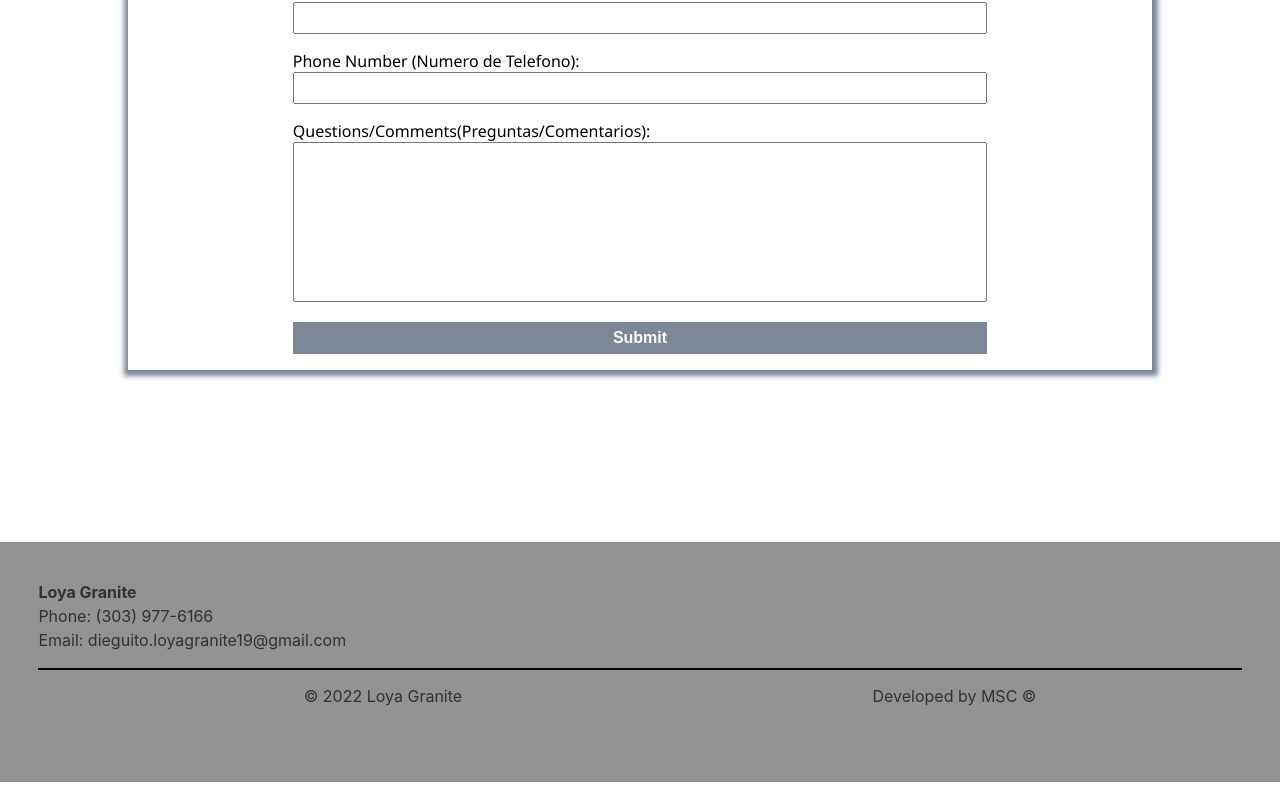
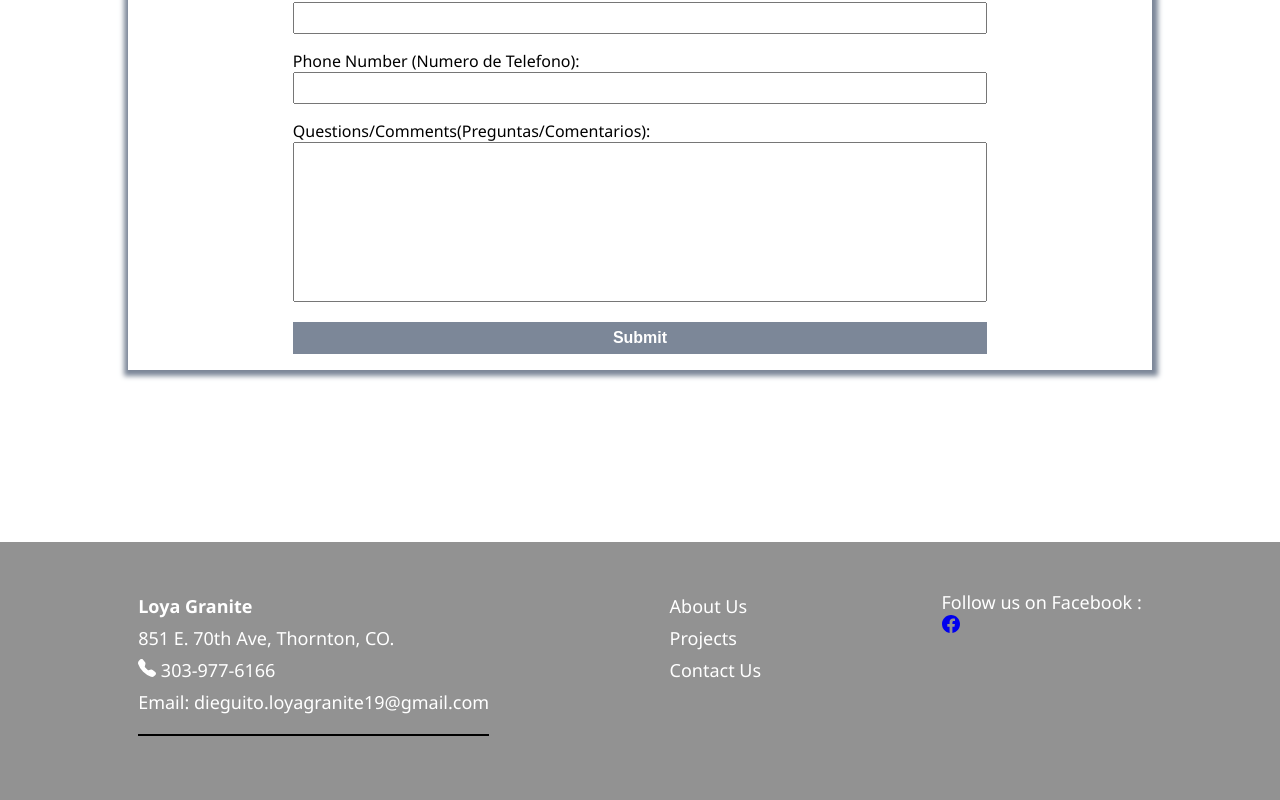
Before and after one commit to mrivera0014/loya-granite, a React (Create React App) app: page /contact in a window 1280 px wide. Shown: the part 618-1418 px from the top of the page. Built offline with nearby package versions, Linux system fonts and the light colour scheme.

Commit message:
restyling footer, removed msc for time being

```diff
--- a/src/Components/Footer/Footer.css
+++ b/src/Components/Footer/Footer.css
@@ -2,25 +2,66 @@
     min-height: 15rem;
     min-width: 100%;
     background-color: #929292;
-    color: #333;
-    padding: 3%;
+    /* color: #333; */
+    padding: 3rem;
     position: relative;
     bottom: 0;
     margin-top: 2rem;
+    display: flex;
+    font-family: 'Segoe UI',
+        'Roboto',
+        'Oxygen',
+        'Ubuntu',
+        'Cantarell',
+        'Fira Sans',
+        'Droid Sans',
+        'Helvetica Neue',
+        sans-serif;
+    ;
+    font-size: 18px;
 }
 
 .footerInfo {
     margin-bottom: 1rem;
     border-bottom: solid black 2px;
     max-width: 100%;
+    line-height: 2rem;
+    padding-bottom: 1rem;
+    color: #fff;
+}
+
+.footer-phone,
+.footerLinks {
+    color: #fff;
+    text-decoration: none;
+}
+
+.footerLinks {
+    line-height: 2rem;
+}
+
+.footerLinks:hover,
+.footer-phone:hover {
+    text-decoration: underline;
+}
+
+section {
+    margin: 0 auto;
     line-height: 1.5rem;
-    padding-bottom: 1rem;
+}
+
+section li {
+    list-style: none;
+}
+
+.socialMedia {
+    color: #fff;
 }
 
 .footer-copyright {
     left: 45%;
     max-width: 100%;
-    display: flex;
+    display: none;
     justify-content: space-between;
     margin-left: 5%;
 }
--- a/src/Components/Footer/Footer.js
+++ b/src/Components/Footer/Footer.js
@@ -1,16 +1,44 @@
 import React from 'react'
+import { Link } from "react-router-dom";
+
+import { BsFillTelephoneFill, BsFacebook, BsTypeH1 } from "react-icons/bs";
+import { NavItems } from '../NavItems/NavItems';
 import './Footer.css'
+
+
 const footer = () => {
   return (
     <div className={`footer`}>
-      <div className='footerInfo'>
+      <section className='footerInfo'>
         <h4 className={`footer-header`}>Loya Granite</h4>
-        {/* <p className={`footer-contact`}>contact address</p> */}
+        <p className={`footer-address`}>851 E. 70th Ave, Thornton, CO.</p>
+        <a className={`footer-phone`} href="tel: 303-997-6166"> <BsFillTelephoneFill /> 303-977-6166</a>
+        <p className={`footer-email`}>Email: dieguito.loyagranite19@gmail.com</p>
+      </section>
 
-        <p className={`footer-phone`}>Phone: (303) 977-6166</p>
-
-        <p className={`footer-email`}>Email: dieguito.loyagranite19@gmail.com</p>
-      </div>
+      <section >
+        {NavItems.map((item, index) => {
+          return (
+            <li key={index}>
+              <Link className='footerLinks' to={item.path}>
+                {item.title}
+              </Link>
+            </li>
+          );
+        })}
+      </section>
+      <section className='socialMedia'>
+        <p>Follow us on Facebook :</p>
+        <a
+          className="facebook icon navInfo"
+          href="https://www.facebook.com/loyagranite"
+          target="_blank"
+          rel="noreferrer"
+        >
+          <BsFacebook className='facebookLogo' />
+        </a>
+      </section>
+      <br></br>
       <div className='footer-copyright'>
         <p className={`loyaCopyright`}>&copy; 2022 Loya Granite  </p>
         <p className={`mscCopyright`}>Developed by MSC &copy; </p>
--- a/src/Components/Nav/Nav.css
+++ b/src/Components/Nav/Nav.css
@@ -27,7 +27,6 @@ nav {
 
 .navItem {
     text-decoration: none;
-    font-weight: 600;
     color: #7c8798;
     font-weight: 700;
     font-family:
--- a/src/Components/Nav/Nav.js
+++ b/src/Components/Nav/Nav.js
@@ -3,7 +3,7 @@ import { Link } from "react-router-dom";
 import { NavItems } from "../NavItems/NavItems";
 import logo from "../Modal/assets/LOYA-logo-Color.png";
 import { BsFillTelephoneFill, BsFacebook, BsTypeH1 } from "react-icons/bs";
-import { AiOutlineMail, AiOutlineMenu, AiOutlineClose } from "react-icons/ai";
+import { AiOutlineMenu, AiOutlineClose } from "react-icons/ai";
 import "./Nav.css";
 
 function Navbar() {
```
